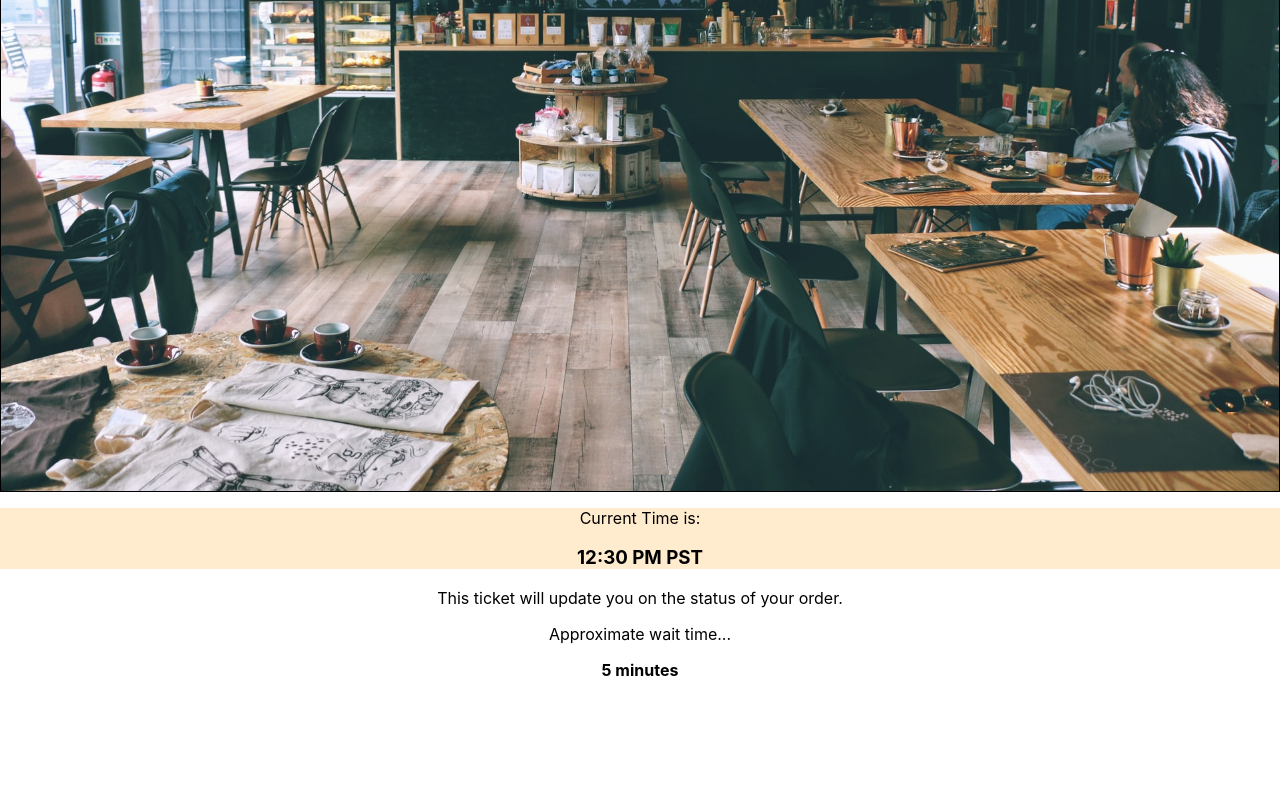
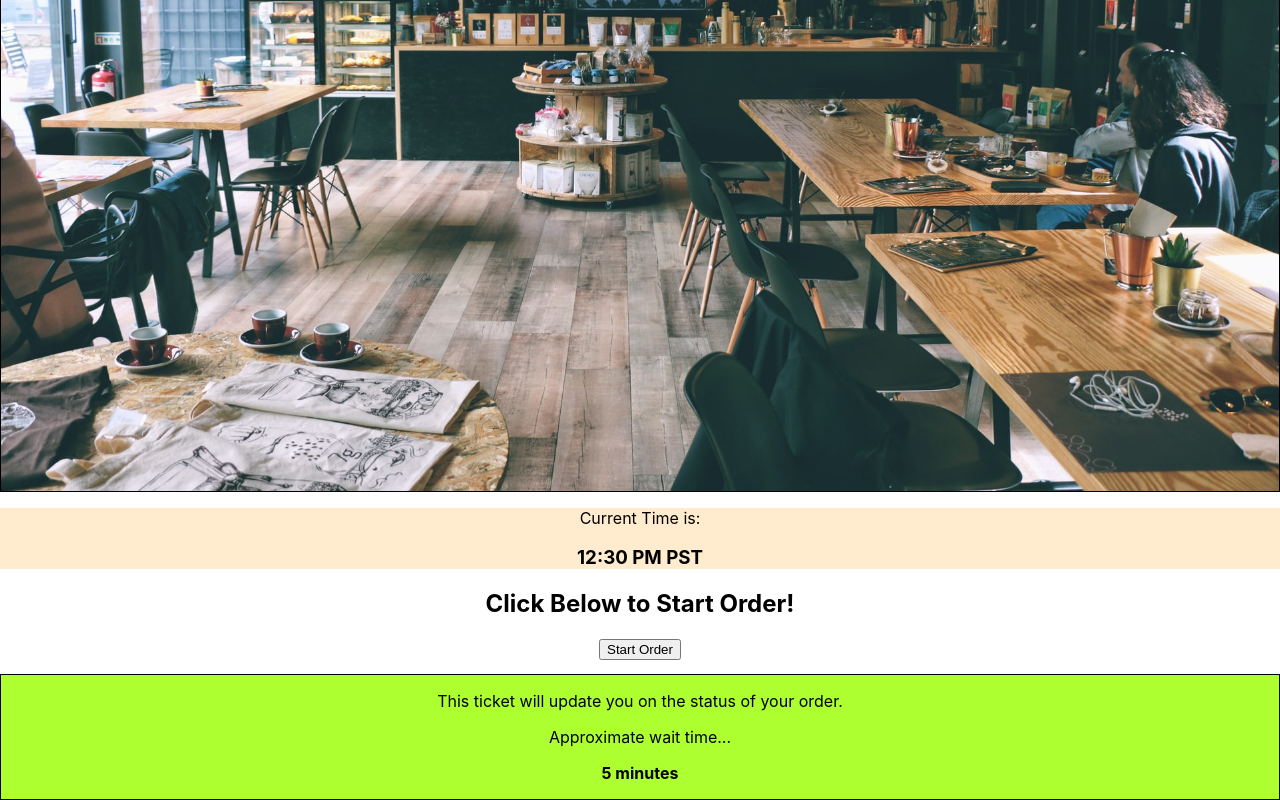
Before and after one commit to PocketThi3f/cafe-jp, a React (Create React App) app: page / in a window 1280 px wide. Shown: the part 569-1369 px from the top of the page. Before the commit the page ends 1265 px from the top, so only its background shows below. Built offline with nearby package versions, Linux system fonts and the light colour scheme.

Commit message:
cleaned up files for functional components

```diff
--- /dev/null
+++ b/src/containers/Footer/Footer.scss
@@ -0,0 +1 @@
+// This is the style sheet for Footer
--- a/src/containers/Header/Header.js
+++ b/src/containers/Header/Header.js
@@ -4,7 +4,7 @@ import './Header.scss';
 export default class Header extends Component {
     render() {
         return (
-            <div className="Header">
+            <div className="header">
                 <div className="nav">
                     <div className="nav-item">Home</div>
                     <div className="nav-item">Order Status</div>
--- a/src/containers/Header/Header.scss
+++ b/src/containers/Header/Header.scss
@@ -1,6 +1,6 @@
 // This is the styles sheet for Header
 
-.Header {
+.header {
     margin: 0 auto;
     text-align: center;
 }
--- a/src/containers/TicketBooth/Ticket/Ticket.js
+++ b/src/containers/TicketBooth/Ticket/Ticket.js
@@ -1,10 +1,10 @@
 import React, { Component } from 'react';
 import './Ticket.scss';
 
-export default class TicketBooth extends Component {
+export default class Ticket extends Component {
     render() {
         return (
-            <div>
+            <div className="ticket-status">
                 <p>This ticket will update you on the status of your order.</p>
                 <p>Approximate wait time...</p>
                 <strong><p>5 minutes</p></strong>
--- a/src/containers/TicketBooth/Ticket/Ticket.scss
+++ b/src/containers/TicketBooth/Ticket/Ticket.scss
@@ -0,0 +1,6 @@
+// This is the style sheet for Ticket
+
+.ticket-status {
+    background-color: greenyellow;
+    border: 1px solid black;
+}
--- a/src/containers/TicketBooth/TicketBooth.js
+++ b/src/containers/TicketBooth/TicketBooth.js
@@ -8,7 +8,11 @@ import Ticket from './Ticket/Ticket';
 export default class TicketBooth extends Component {
     render() {
         return (
-            <Ticket />
+            <div className="ticket-booth">
+                <h2>Click Below to Start Order!</h2>
+                <button id="ticket-button" type="submit">Start Order</button>
+                <Ticket />
+            </div>
         )
     }
 }
--- a/src/containers/TicketBooth/TicketBooth.scss
+++ b/src/containers/TicketBooth/TicketBooth.scss
@@ -0,0 +1,5 @@
+// This is the style sheet for TicketBooth
+
+#ticket-button {
+    margin-bottom: 1em;
+}
```
Also changed, not shown: src/containers/Footer/Footer.js (+14 -0 lines), src/containers/Footer/Footer.css (deleted).
